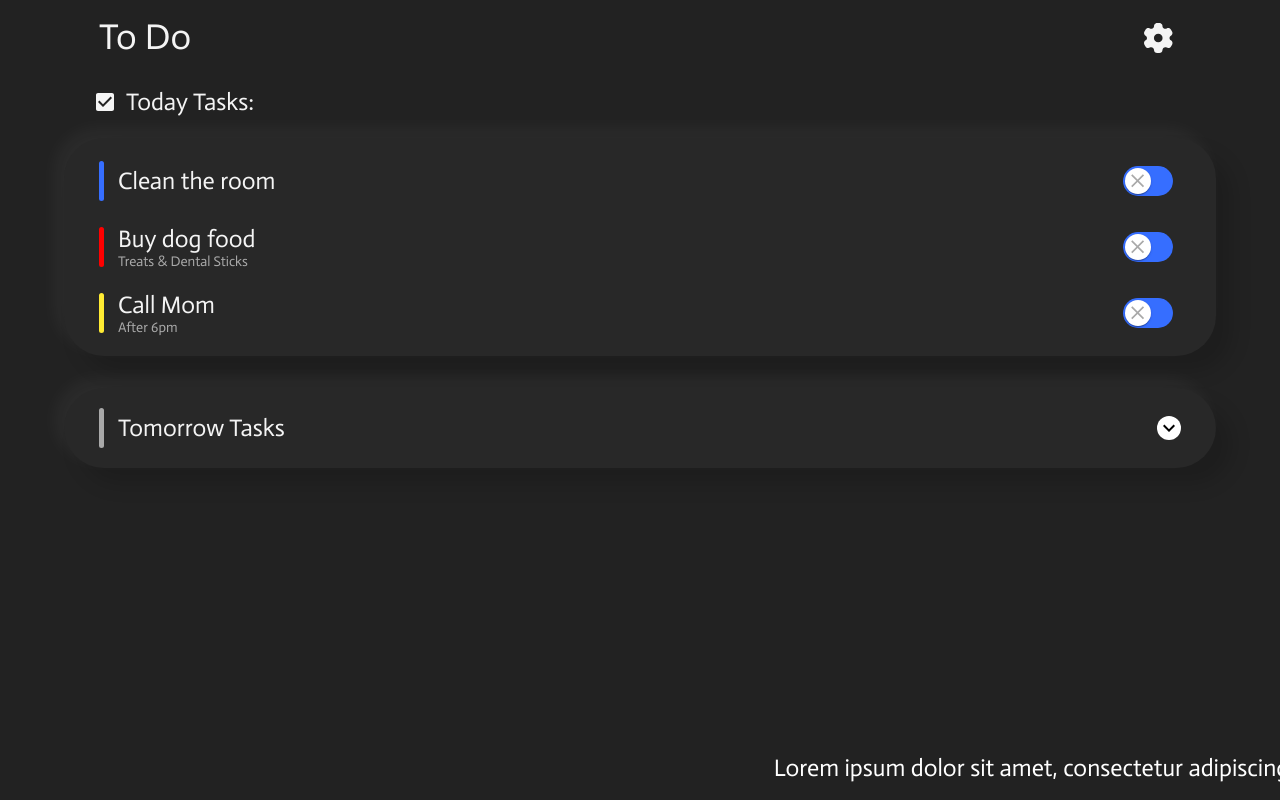
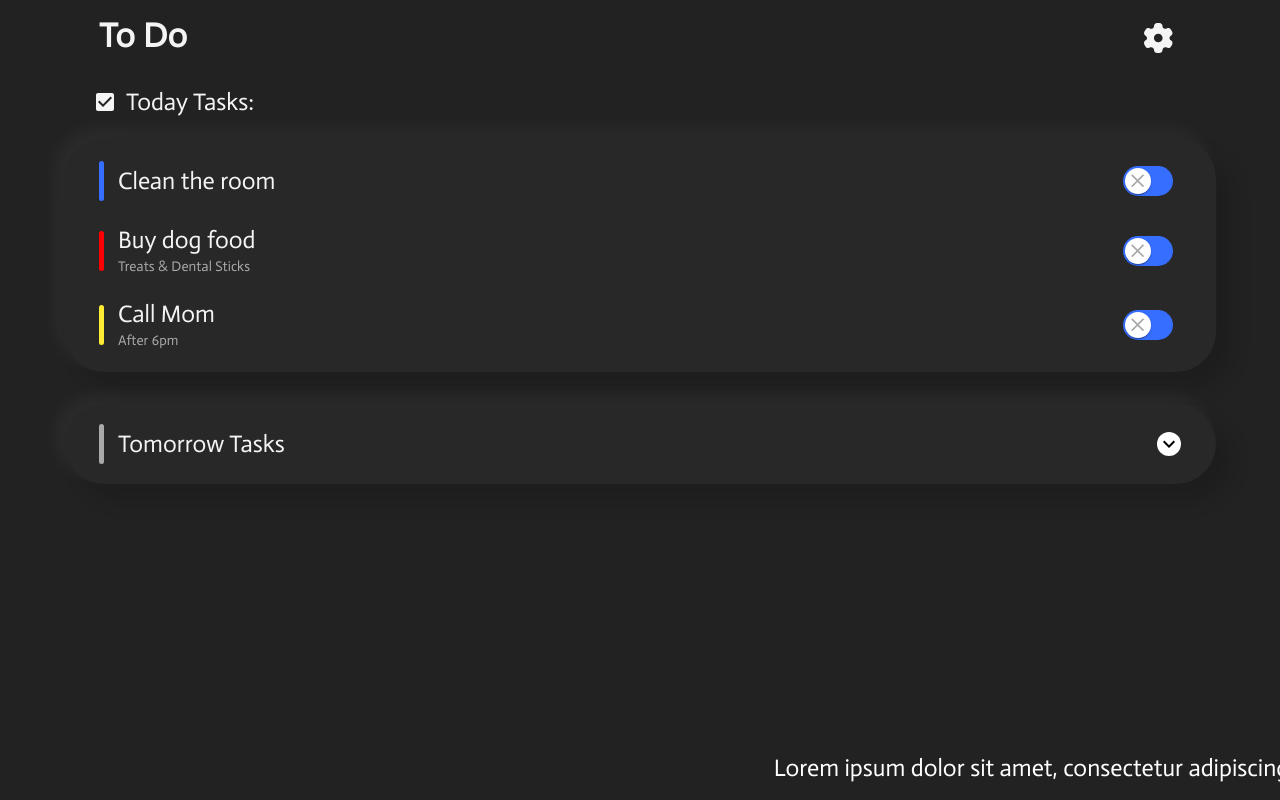
Before and after one commit to itsnotzhenya/to-do, a React (Vite) app: page / in a window 1280 px wide. Built offline with nearby package versions, Linux system fonts and the light colour scheme.

Commit message:
Use Typography MUI

```diff
--- a/src/components/Text/Text.tsx
+++ b/src/components/Text/Text.tsx
@@ -11,18 +11,22 @@ type TextProps = {
 export const Text = ({ content, type, stroked = false }: TextProps) => {
   switch (type) {
     case TextType.PRIMARY_TEXT:
-      return <PrimaryText>{content}</PrimaryText>;
+      return (
+        <PrimaryText variant="h4" sx={{ flexGrow: 1 }}>
+          {content}
+        </PrimaryText>
+      );
     case TextType.SECONDARY_TEXT:
       return stroked ? (
         <s>
-          <SecondaryText>{content}</SecondaryText>
+          <SecondaryText variant="h5">{content}</SecondaryText>
         </s>
       ) : (
-        <SecondaryText>{content}</SecondaryText>
+        <SecondaryText variant="h5">{content}</SecondaryText>
       );
     case TextType.DESCRIPTION:
-      return <Description>{content}</Description>;
+      return <Description variant="subtitle2">{content}</Description>;
     default:
-      return <Description>{content}</Description>;
+      return <Description variant="subtitle2">{content}</Description>;
   }
 };
--- a/src/components/Text/styles.ts
+++ b/src/components/Text/styles.ts
@@ -1,26 +1,24 @@
 import styled from '@mui/styled-engine';
+import { Typography } from '@mui/material';
 
-export const PrimaryText = styled('h1')(() => ({
+export const PrimaryText = styled(Typography)(() => ({
+  fontFamily: "'Actor', sans-serif",
+  fontStyle: 'normal',
+  fontWeight: 'bolder',
+  color: '#f4f4f4',
+}));
+
+export const SecondaryText = styled(Typography)(() => ({
+  fontFamily: "'Actor', sans-serif",
   fontStyle: 'normal',
   fontWeight: '400',
   color: '#f4f4f4',
-  fontSize: '36px',
-  lineHeight: '43px',
 }));
 
-export const SecondaryText = styled('h2')(() => ({
+export const Description = styled(Typography)(() => ({
+  fontFamily: "'Actor', sans-serif",
   fontStyle: 'normal',
   fontWeight: '400',
-  color: '#f4f4f4',
-  fontSize: '24px',
-  lineHeight: '28px',
-}));
-
-export const Description = styled('h3')(() => ({
-  fontStyle: 'normal',
-  fontWeight: '400',
-  fontSize: '14px',
-  lineHeight: '17px',
   color: 'rgba(255, 255, 255, 0.6)',
   margin: '0',
 }));
```
